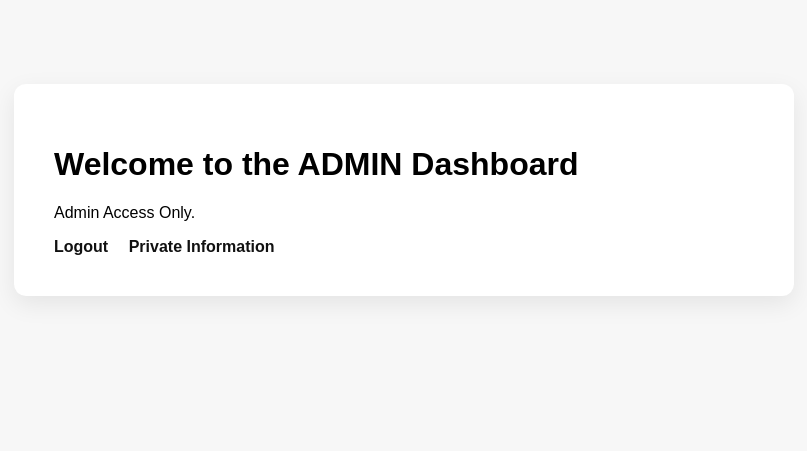
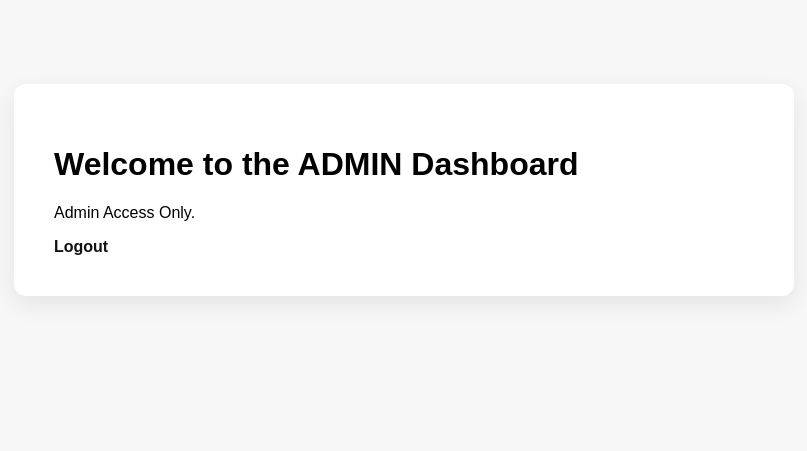
Before and after one commit to aalcarazadrian1-maker/Login-Portal, a Flask app: page /admin in a window 1280 px wide. Shown: the part 218-669 px from the top of the page, without its empty margins (236-1043 px from the left). Run offline with Flask 3, Linux system fonts and the light colour scheme; the visitor is signed in with stand-in values (Sample User, id 1).

Commit message:
git commit

```diff
--- a/app.py
+++ b/app.py
@@ -104,34 +104,3 @@ def admin():
 def logout():
     session.clear()
     return redirect("/")
-
-
-
-@app.route("/private")
-def private():
-    if "user_id" not in session:
-        return "Must be logged in first"
-
-    user_id = session["user_id"]
-    connection = sqlite3.connect("users.db")
-    cursor = connection.cursor()
-
-    cursor.execute(
-        "SELECT * FROM users WHERE ID = ?",
-        (user_id,)
-
-    )
-
-    user = cursor.fetchone()
-
-
-    cursor.execute(
-        "SELECT private_text FROM private_data WHERE user_id = ?",
-        (user_id,)
-    )
-
-    private_row = cursor.fetchone()
-    private_text = private_row[0] if private_row else "No private data yet"
-    connection.close()
-
-    return render_template("private.html", email = user[1] ,role = user[3], private_text = private_text)
--- a/templates/admin.html
+++ b/templates/admin.html
@@ -13,7 +13,7 @@
         <h1> Welcome to the ADMIN Dashboard</h1>
         <p> Admin Access Only.</p>
         <a href="/logout">Logout</a>
-        <a href="/private">Private Information</a>
+
 
     </div>
 
--- a/templates/dashboard.html
+++ b/templates/dashboard.html
@@ -15,7 +15,6 @@
 
 
         <a href="/logout">Logout</a>
-        <a href="/private">Private Information</a>
 
     </div>
 </body>
```
Also changed, not shown: init_db.py (+0 -7 lines).
